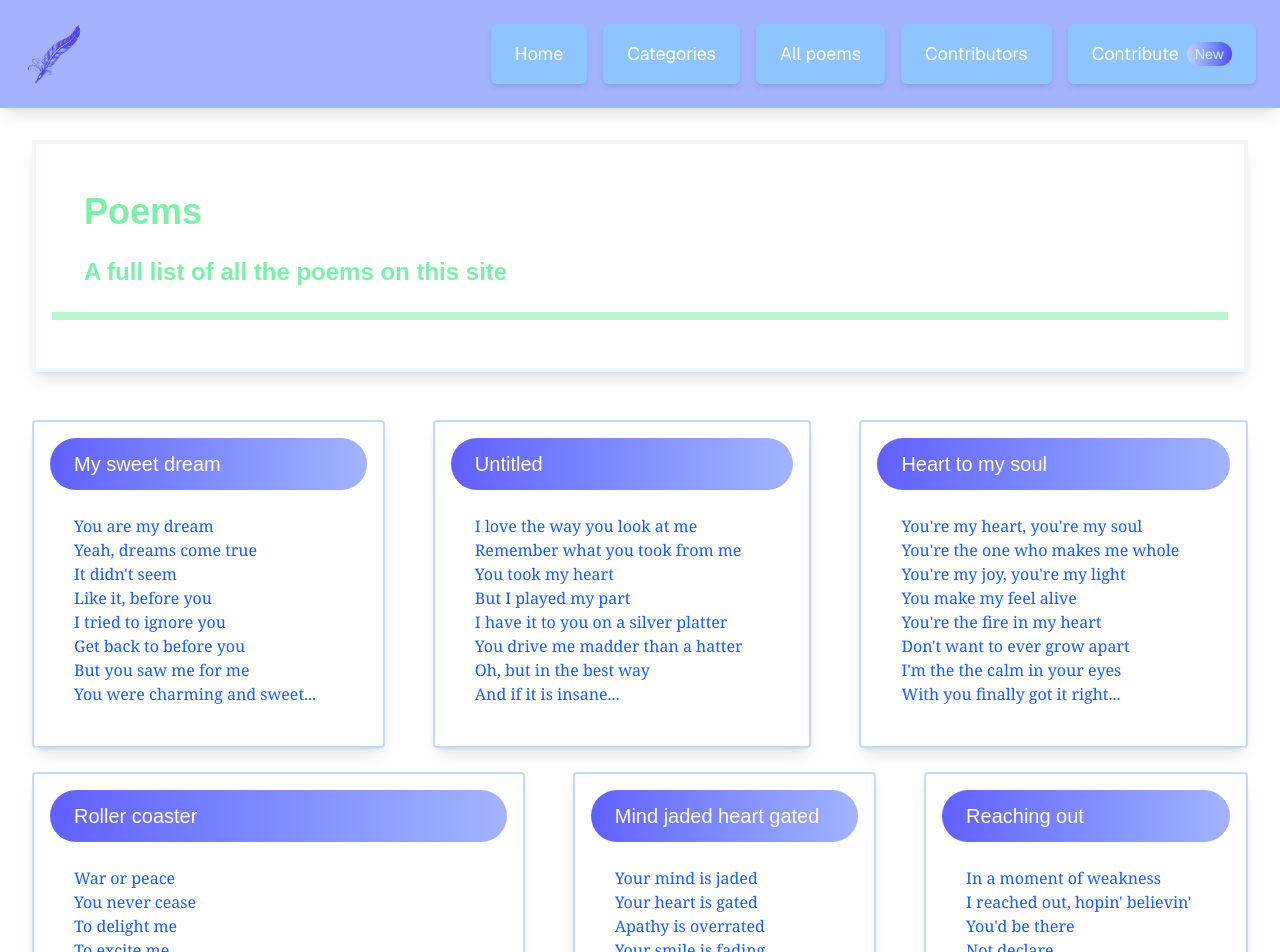
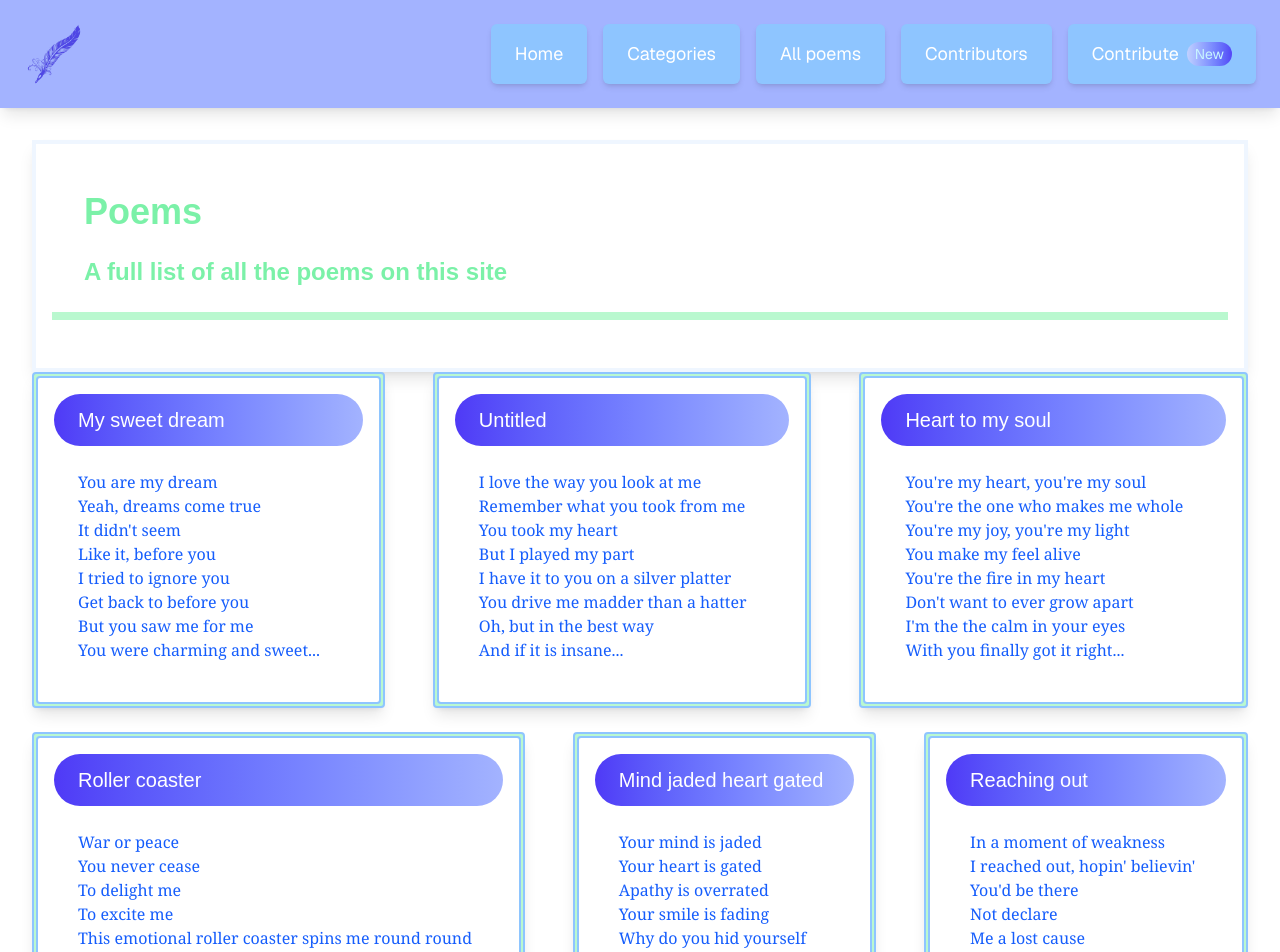
Before and after one commit to coding-noel/final-project, a Next.js app: page /poems in a window 1280 px wide. Shown: the top 952 px of the page. Built offline with nearby package versions, Linux system fonts and the light colour scheme.

Commit message:
Complete all poems page... Maybe

```diff
--- a/src/app/components/GradientBg.js
+++ b/src/app/components/GradientBg.js
@@ -1,5 +1,5 @@
-export default function GradientBg({ children, classNames = '', href = "#" }){
-  const templateClassnames = `px-6 py-3 bg-gradient-to-r from-indigo-500 to-indigo-300 text-white rounded-full text-xl`
+export default function GradientBg({ children, classNames = '', href = "#", startColor = 'from-indigo-600', endColor ='to-indigo-300' }){
+  const templateClassnames = `px-6 py-3 bg-gradient-to-r ${startColor} ${endColor} text-white rounded-full text-xl`
   return href ? (
     <a href={href} className={`${templateClassnames} block ${classNames}`}>
       {children}
--- a/src/app/components/Poem.js
+++ b/src/app/components/Poem.js
@@ -11,9 +11,9 @@ export default function Poem({ props, layer }) {
   target += "poem/"
   const { title, poemLines, id, numOfLines } = props;
   return (
-    <div className="grow flex flex-col rounded-sm transition-all shadow-lg border-2 border-blue-200">
-      <div className="p-4">
-        <GradientBg className="text-xl font-bold text-blue-600" href={target + id}>{title}</GradientBg>
+    <div className="grow flex flex-col rounded-sm transition-all shadow-lg border-2 border-blue-300 p-0.5 bg-green-200">
+      <div className="p-4 rounded border-2 border-blue-300 bg-white w-full h-full">
+        <GradientBg classNames='hover:from-blue-600 hover:to-blue-300' href={target + id}>{title}</GradientBg>
         <pre className='p-6 font-serif text-blue-600'>{truncate(poemLines)}{numOfLines>8 && <a href={"poem/" + id}>...</a>}</pre>
       </div>
     </div>
--- a/src/app/components/Poems.js
+++ b/src/app/components/Poems.js
@@ -5,12 +5,10 @@ import { fullPoems } from '@/data/elements'
 
 export default function Poems() {
   return (
-    <main>
-      <div className="flex gap-x-12 my-12 flex-wrap gap-y-6" id="card-container">
-        {fullPoems.map((poemPlusData, index) => (
-          <Poem key={index} props={poemPlusData}/>
-        ))}
-      </div>
-    </main>
+    <div className="flex gap-x-12 flex-wrap gap-y-6" id="card-container">
+      {fullPoems.map((poemPlusData, index) => (
+        <Poem key={index} props={poemPlusData}/>
+      ))}
+    </div>
   )
 }
--- a/src/app/poems/page.js
+++ b/src/app/poems/page.js
@@ -1,8 +1,6 @@
-import Image from 'next/image'
-import Navbar from '../components/Navbar'
 import Header from '../components/Header'
 import Poems from '../components/Poems'
-import Footer from '../components/Footer'
+import Main from '../components/Main'
 
 export default function Home() {
   return (
@@ -11,7 +9,9 @@ export default function Home() {
         <Header h1='Poems'>
           A full list of all the poems on this site
         </Header>
-        <Poems />
+        <Main>
+          <Poems />
+        </Main>
       </div>
     </div>
   )
```
